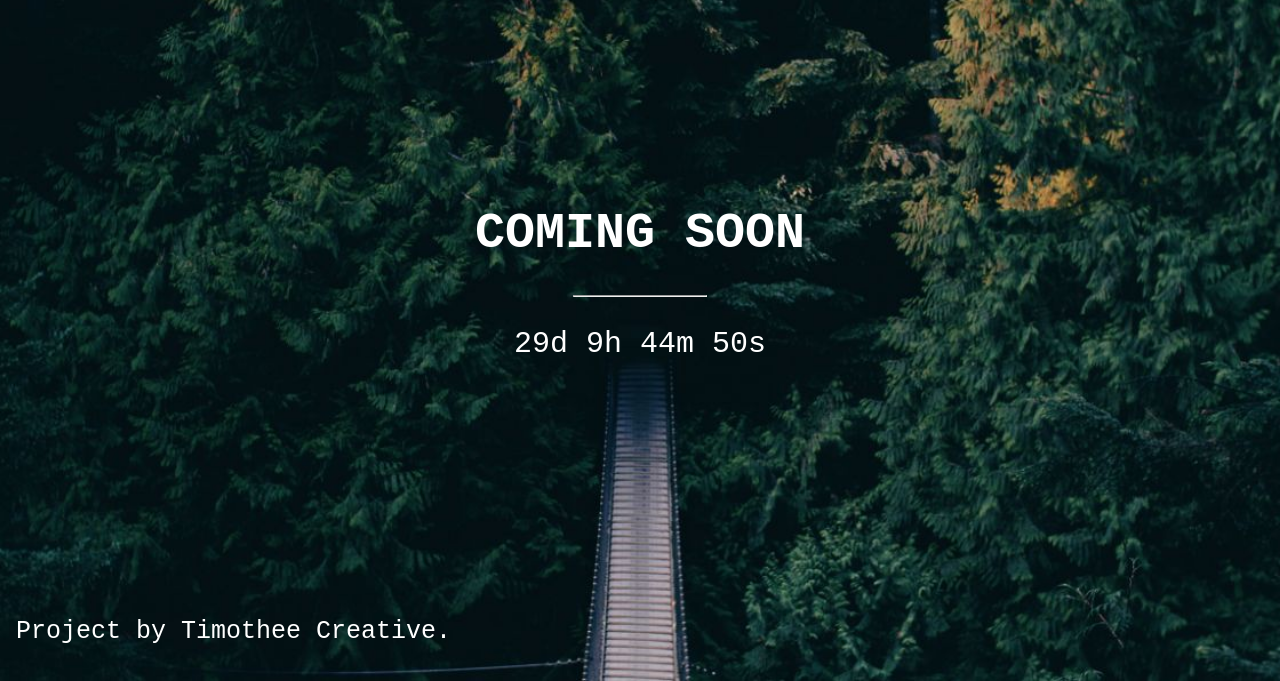
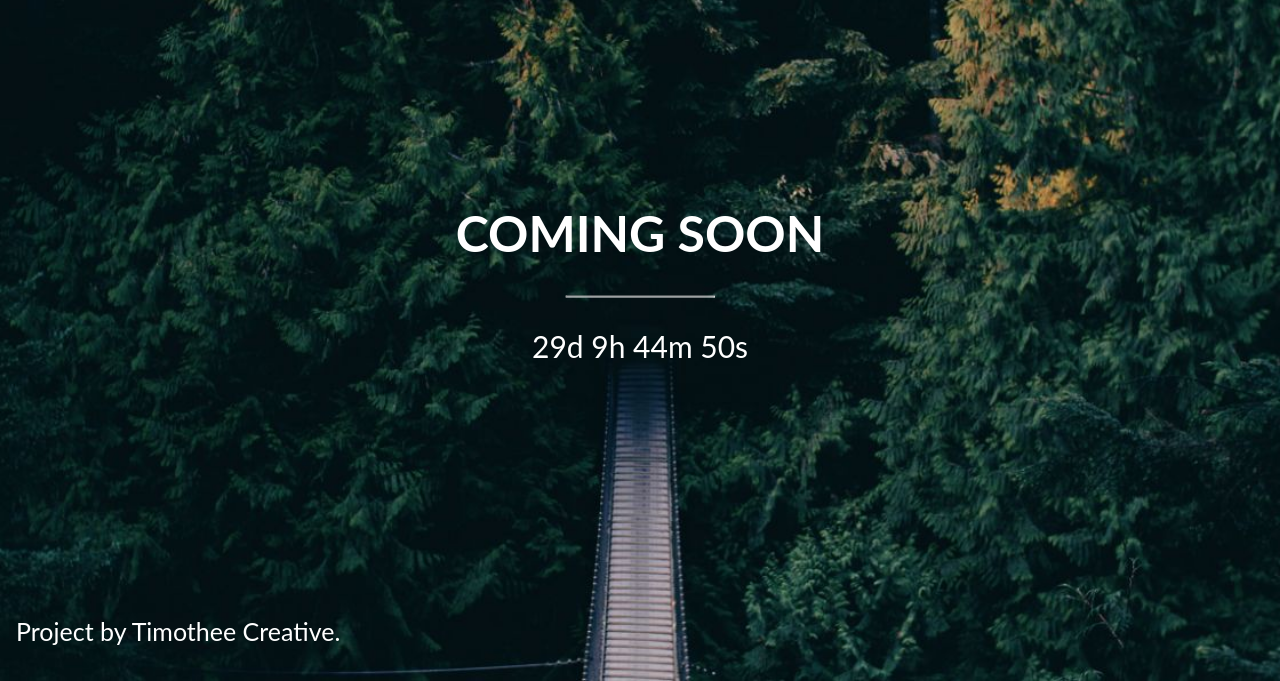
Before and after one commit to rzlco666/wip, a plain HTML site: page index.html in a window 1280 px wide. Shown: the part 119-800 px from the top of the page. Drawn offline with Linux system fonts and the light colour scheme.

Commit message:
Update index.html

```diff
--- a/index.html
+++ b/index.html
@@ -17,7 +17,7 @@ body, html {
   background-size: cover;
   position: relative;
   color: white;
-  font-family: "Courier New", Courier, monospace;
+  font-family: 'Lato', sans-serif;
   font-size: 25px;
 }
 
```
